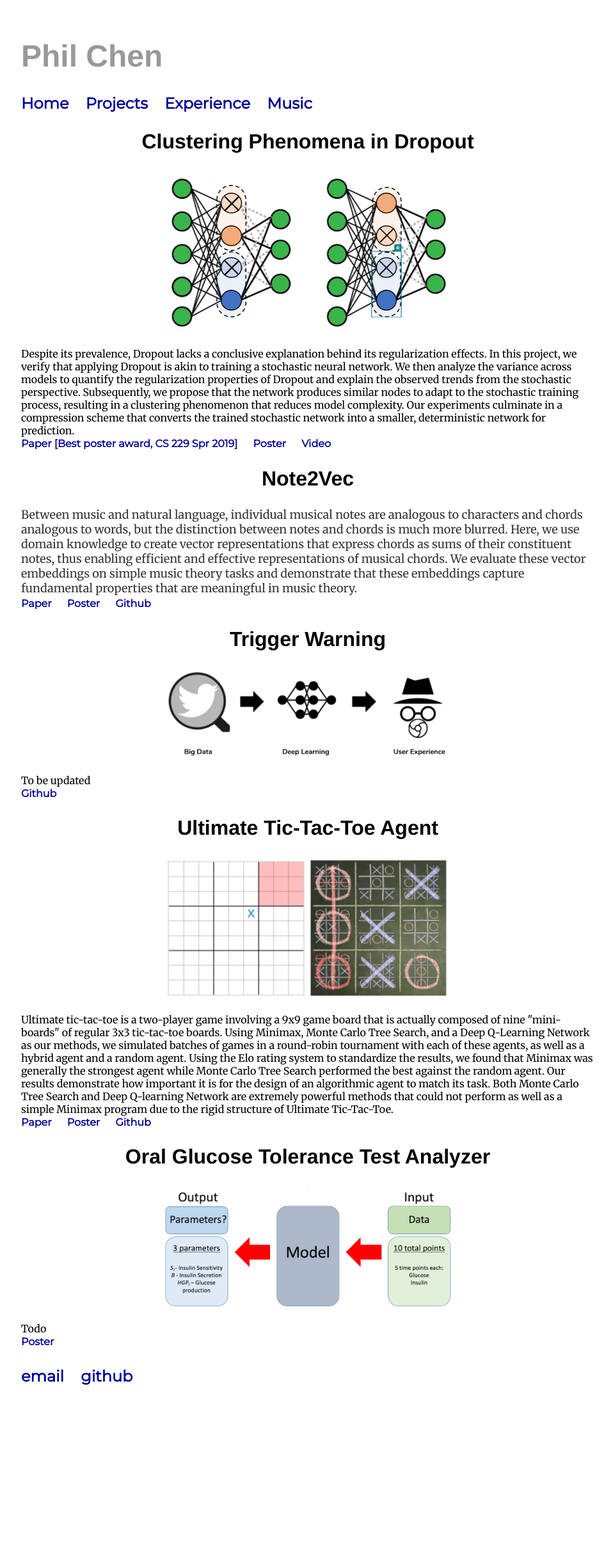
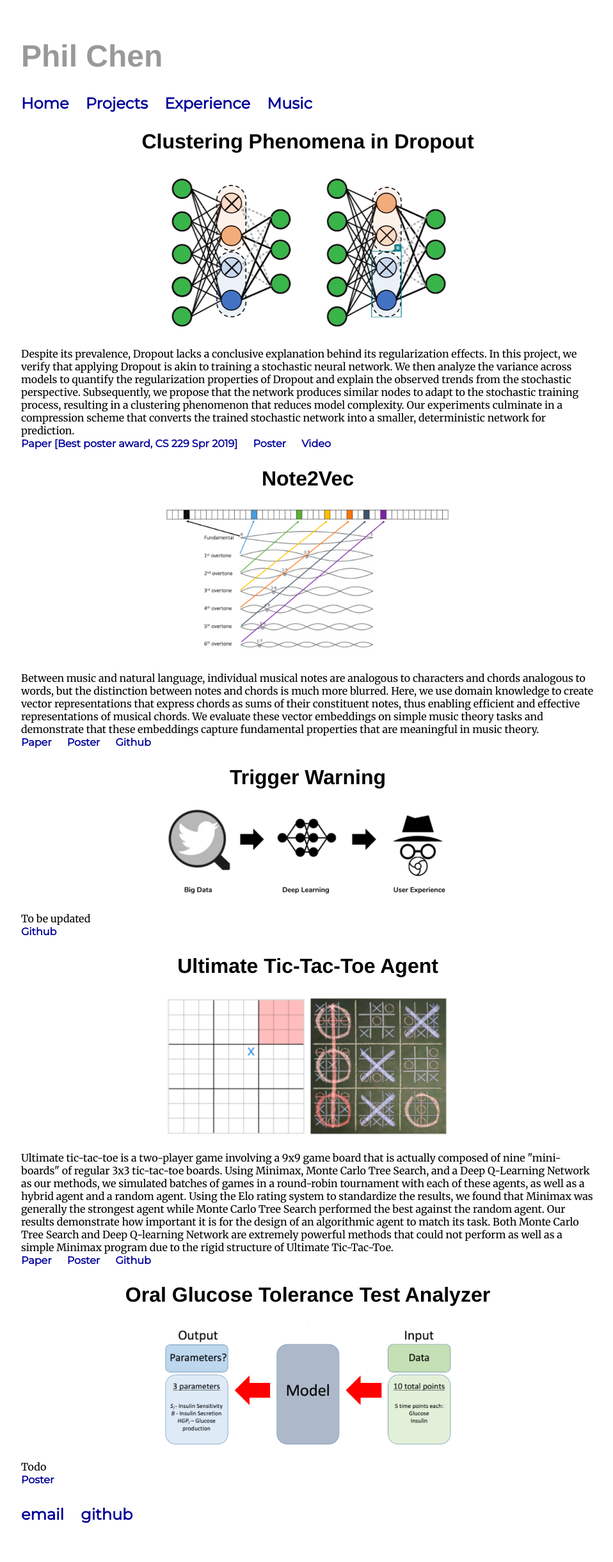
Before and after one commit to philhchen/philhchen.github.io, a Jekyll site: the page built from projects/index.html, in a window 1280 px wide. Shown: the whole page at 64% size, without its empty margins (159-1117 px from the left). Built offline with Jekyll 4.4.1, drawn with Linux system fonts in a browser that asks for light colours; before the commit the page ends 2226 px from its top, so only the background shows below that.

Commit message:
Updated projects

```diff
--- a/projects/index.html
+++ b/projects/index.html
@@ -17,6 +17,7 @@ title: Projects
 
 		<center><h2>Note2Vec</h2></center>
 		<p>
+			<center><img  src="../img/note2vec.png" style="width:50%"></center><br/>
 			Between music and natural language, individual musical notes are analogous to characters and chords analogous to words, but the distinction between notes and chords is much more blurred. Here, we use domain knowledge to create vector representations that express chords as sums of their constituent notes, thus enabling efficient and effective representations of musical chords. We evaluate these vector embeddings on simple music theory tasks and demonstrate that these embeddings capture fundamental properties that are meaningful in music theory. <br/>
 			<ul2>
 				<li2><a href="../files/note2vec-paper.pdf" title="note2vec paper">Paper</a></li2>
```
